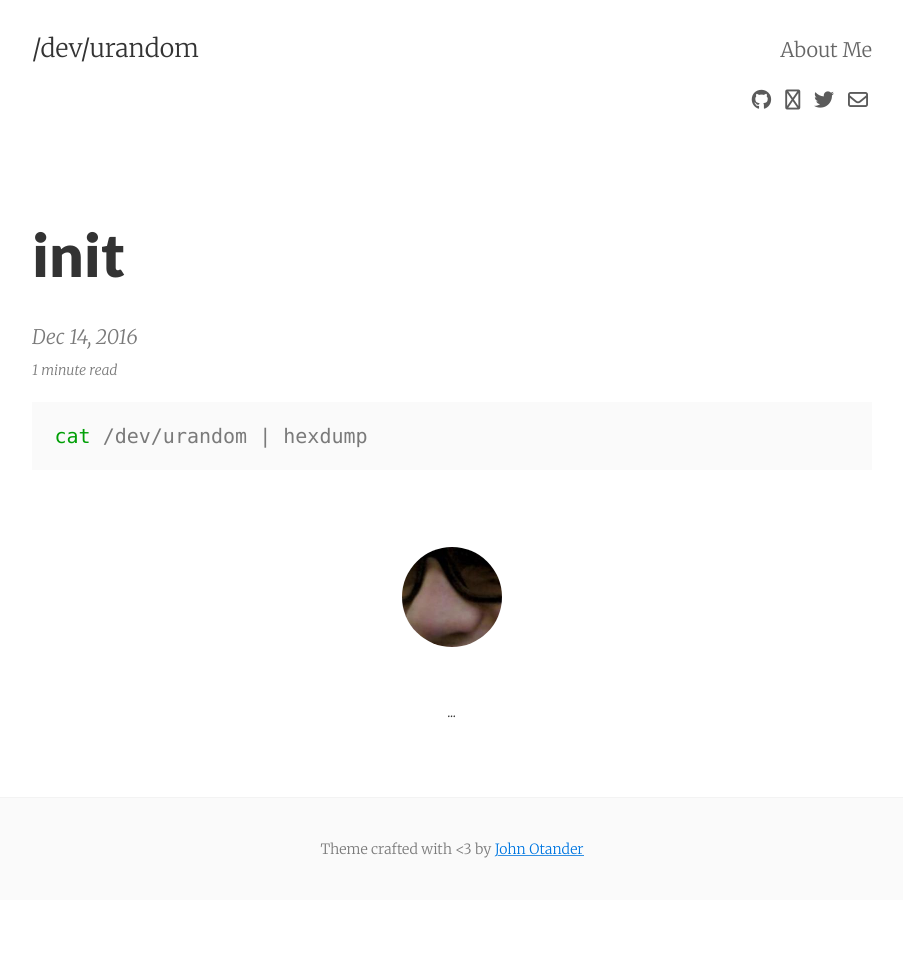
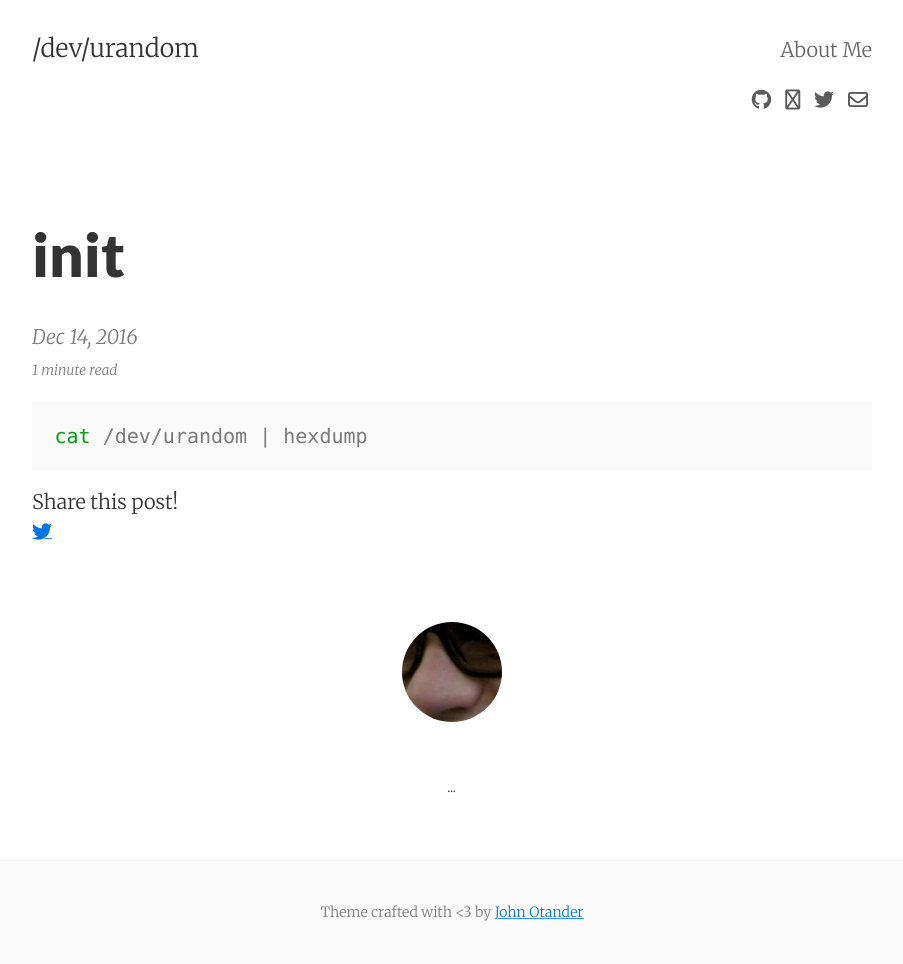
Before and after one commit to durandom/durandom.github.io, a Jekyll site: the page built from _posts/2016-12-14-init.markdown, in a window 1280 px wide. Shown: the whole page, without its empty margins (188-1091 px from the left). Built offline with Jekyll 4.4.1, drawn with Linux system fonts in a browser that asks for light colours; nearby versions of some CDN libraries; before the commit the page ends 900 px from its top, so only the background shows below that.

Commit message:
share post

```diff
--- a/_config.yml
+++ b/_config.yml
@@ -57,7 +57,7 @@ paypal_url:
 flattr_button:
 
 # Post sharing icons
-show_sharing_icons: false
+show_sharing_icons: true
 # Change to 'true' to enable individual icons
 share_facebook: false
 share_twitter: true
```
